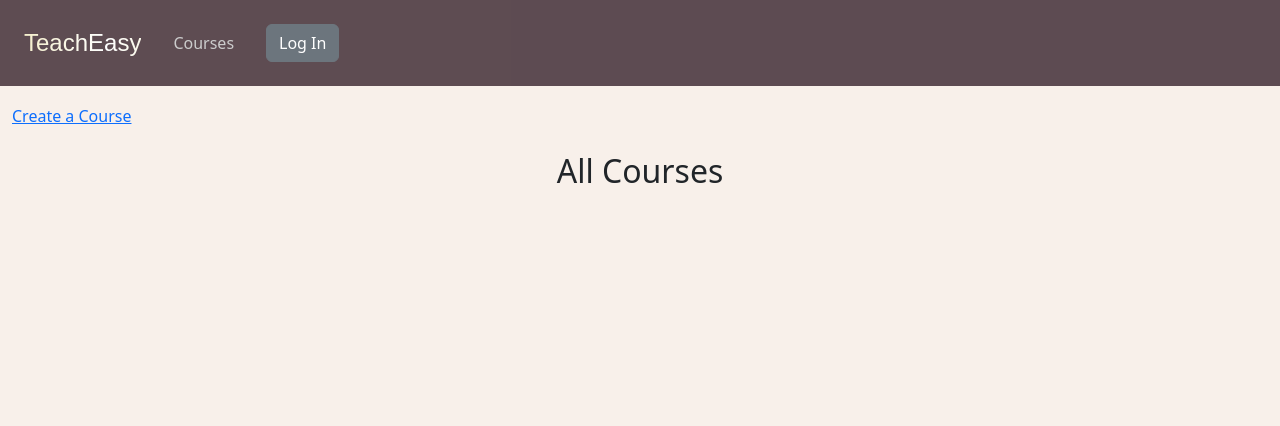
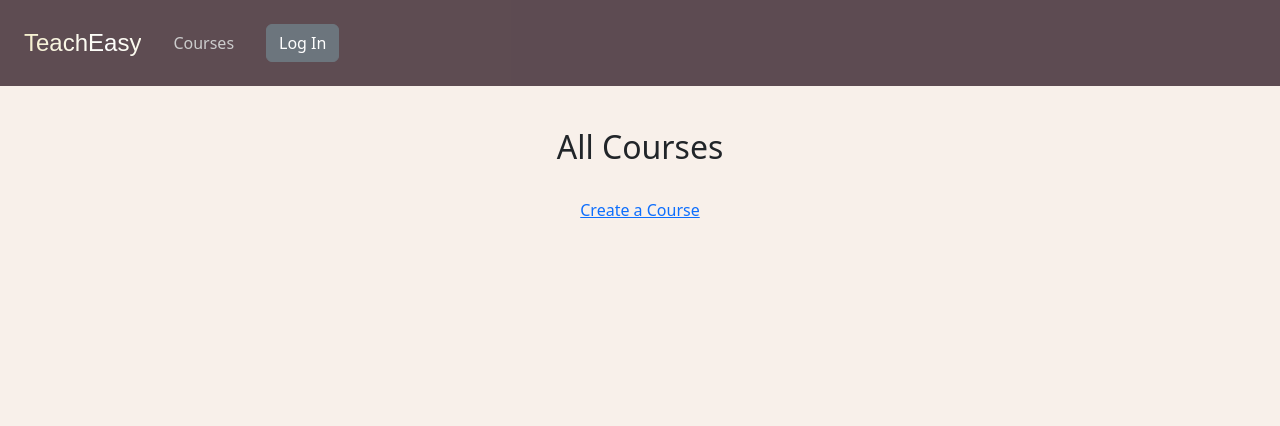
Before and after one commit to cooperwhitley/teacheasy, a Django app: page /courses/ in a window 1280 px wide. Shown: the top 426 px of the page. Run offline with Django 4.2, Linux system fonts and the light colour scheme; data that the repository does not hold is empty.

Commit message:
adjust create course link position

```diff
--- a/main_app/templates/courses/index.html
+++ b/main_app/templates/courses/index.html
@@ -7,8 +7,6 @@
 <div class="container-fluid">
   <div class="row content">
       <div class="post-list">
-
-            <a href="{% url 'courses_create' %}">Create a Course</a>
           <br>
           <h2 class="flex-head">All Courses</h2>
           <br>
@@ -22,6 +20,7 @@
                 </a>
             </div>
             {% endfor %}
+            <a href="{% url 'courses_create' %}" class="flex-head">Create a Course</a>
         </div>
   </div>
 </div>
```
Lines whose indentation alone changed are shown as unchanged.
